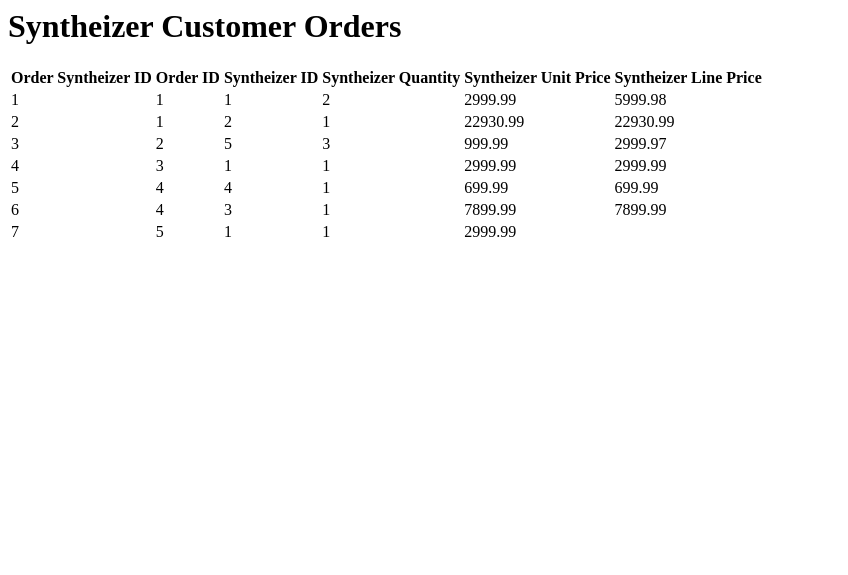
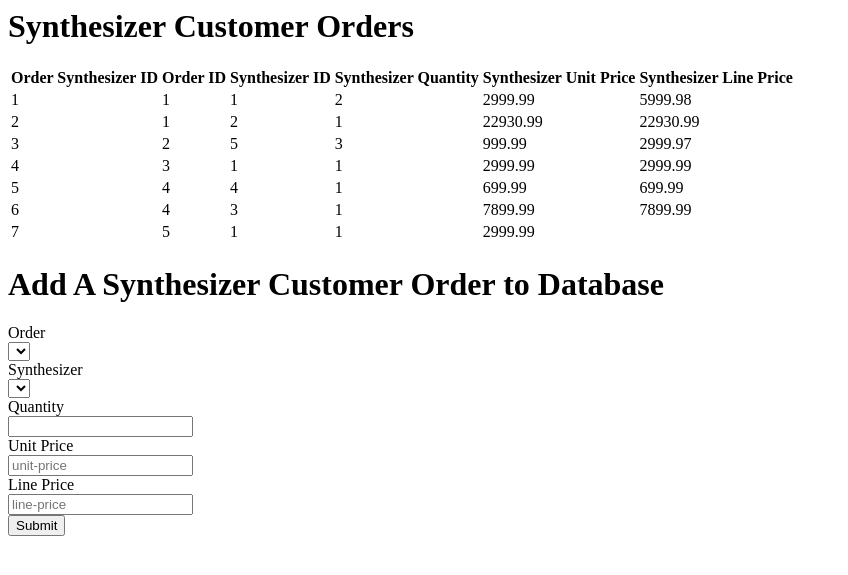
Before and after one commit to jscervantes/cs340-Portfolio-Project, a Flask app: page /ordersynthesizer in a window 1280 px wide. Shown: the top 575 px of the page, without its empty margins (0-848 px from the left). Run offline with Flask 3, Linux system fonts and the light colour scheme; lists and menus that the app fills with data are empty; some libraries are stand-ins or nearby versions.

Commit message:
Add form to OrderSynthesizer Composite Entity Form

```diff
--- a/templates/ordersynthesizer.j2
+++ b/templates/ordersynthesizer.j2
@@ -3,15 +3,15 @@
     <title>Ciani Synths | Syntheizer Customer Orders</title>
 </head>
 <body>
-    <h1>Syntheizer Customer Orders</h1>
+    <h1>Synthesizer Customer Orders</h1>
     <table>
     <tr>
-        <th>Order Syntheizer ID</th>
+        <th>Order Synthesizer ID</th>
         <th>Order ID</th>
-        <th>Syntheizer ID</th>
-        <th>Syntheizer Quantity</th>
-        <th>Syntheizer Unit Price</th>
-        <th>Syntheizer Line Price</th>
+        <th>Synthesizer ID</th>
+        <th>Synthesizer Quantity</th>
+        <th>Synthesizer Unit Price</th>
+        <th>Synthesizer Line Price</th>
     </tr>
     <tr>
         <td>1</td>
@@ -69,5 +69,47 @@
         <td>2999.99</td>
     </tr>
     </table>
+
+    <h1>{% block purchases %} Add A Synthesizer Customer Order to Database {% endblock %}</h1>
+    <form method="post">
+        <label for="orderID">Order</label>
+        <br>
+        <select id="orderID" name="orderID">
+        </select>
+        <br>
+        <label for="synthesizerID">Synthesizer</label>
+        <br>
+        <select id="synthesizerID" name="synthesizerID">
+        </select>
+        <br>
+        <label for="quantity">Quantity</label>
+        <br>
+        <input type="number"
+               id="quantity"
+               name="quantity"
+               required>
+        <br>
+        <label for="unit-price">Unit Price</label>
+        <br>
+        <input type="text"
+               id="unit-price"
+               name="unit-price"
+               placeholder="unit-price"
+               value="{{ request.form['unit-price'] }}"
+               min="0"
+               required>
+        <br>
+        <label for="line-price">Line Price</label>
+        <br>
+        <input type="text"
+               id="line-price"
+               name="line-price"
+               placeholder="line-price"
+               value="{{ request.form['line-price'] }}"
+               min="0"
+               required>
+        <br>
+        <button type="submit">Submit</button>
+    </form>
 </body>
 </html>
```
Also changed, not shown: templates/main.j2 (+0 -7 lines).
